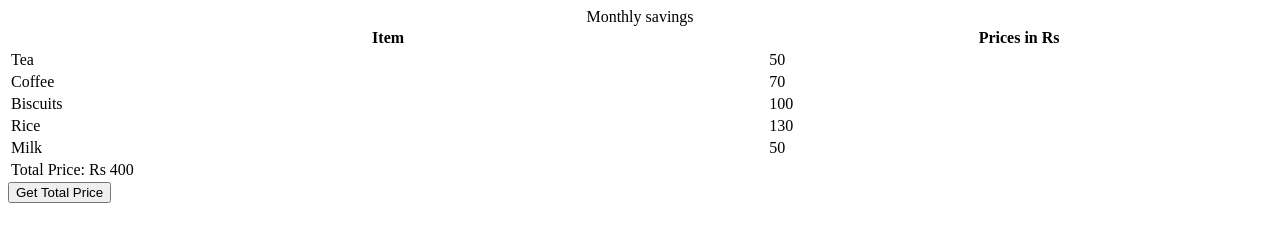
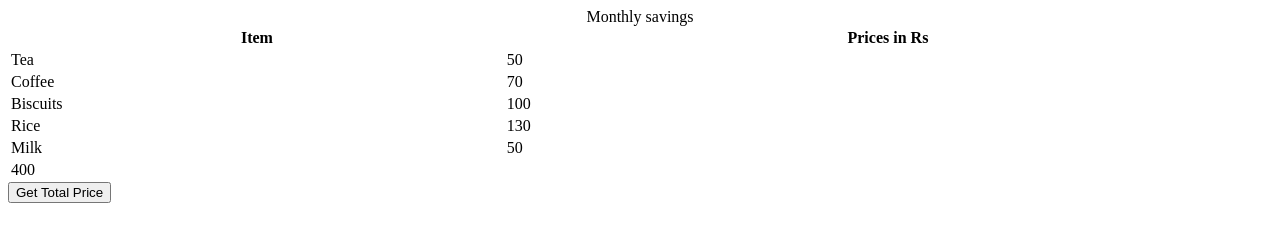
Before and after one commit to acciojob/grofers-checkout-firdoushsiddique62, a website: page main.html in a window 1280 px wide. Both pictures are taken after a click on the button "Get Total Price". Drawn offline with Linux system fonts and the light colour scheme.

Commit message:
created a submission

```diff
--- a/script.js
+++ b/script.js
@@ -2,37 +2,20 @@
 getSumBtn.append("Get Total Price");
 document.body.appendChild(getSumBtn);
 
+let table = document.querySelectorAll("table")[0];
+let totalRow = document.createElement("tr");
+let totalCell = document.createElement("td");
+totalCell.id="ans";
+totalRow.appendChild(totalCell);
+table.appendChild(totalRow);
+
 const getSum = () => {
-    const table = document.querySelector("table");
-    if (!table) {
-        console.error("Table not found.");
-        return;
-    }
-
-    const rows = table.querySelectorAll("tr");
-    if (rows.length < 2) {
-        console.error("Table doesn't have enough rows.");
-        return;
-    }
-
-    let totalPrice = 0;
-
-    for (let i = 1; i < rows.length; i++) {
-        const priceCell = rows[i].querySelector(".price");
-        if (!priceCell) {
-            console.error("Price cell not found in row " + i);
-            continue;
-        }
-
-        const price = parseFloat(priceCell.textContent);
-        totalPrice += price;
-    }
-
-    const newRow = document.createElement("tr");
-    newRow.innerHTML = `<td>Total Price: Rs ${totalPrice}</td>`;
-
-    // Append the new row to the existing table
-    table.appendChild(newRow);
+let priceArr = document.querySelectorAll(".price");
+	let sum=0;
+	for (let i = 0; i < priceArr.length; i++) {
+		sum+= +priceArr[i].innerHTML;
+	}
+  totalCell.innerText=sum;
 };
 
 getSumBtn.addEventListener("click", getSum);
```
Also changed, not shown: main.html (+1 -1 lines).
